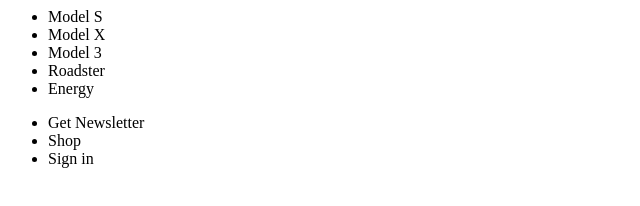
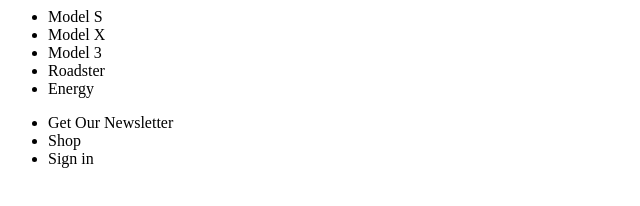
Before and after one commit to tyelf22/newGitTest, a plain HTML site: page index.html in a window 1280 px wide. Shown: the full height of the page, 0-640 px from the left. Drawn offline with Linux system fonts and the light colour scheme.

Commit message:
Nav bar complete

```diff
--- a/index.html
+++ b/index.html
@@ -17,7 +17,7 @@
            <!--This is the RIGHT navigation bar-->
            <nav id= "rightNav">
                <ul>
-                   <li>Get Newsletter</li>
+                   <li>Get Our Newsletter</li>
                    <li>Shop</li>
                    <li>Sign in</li>
                </ul>
```
